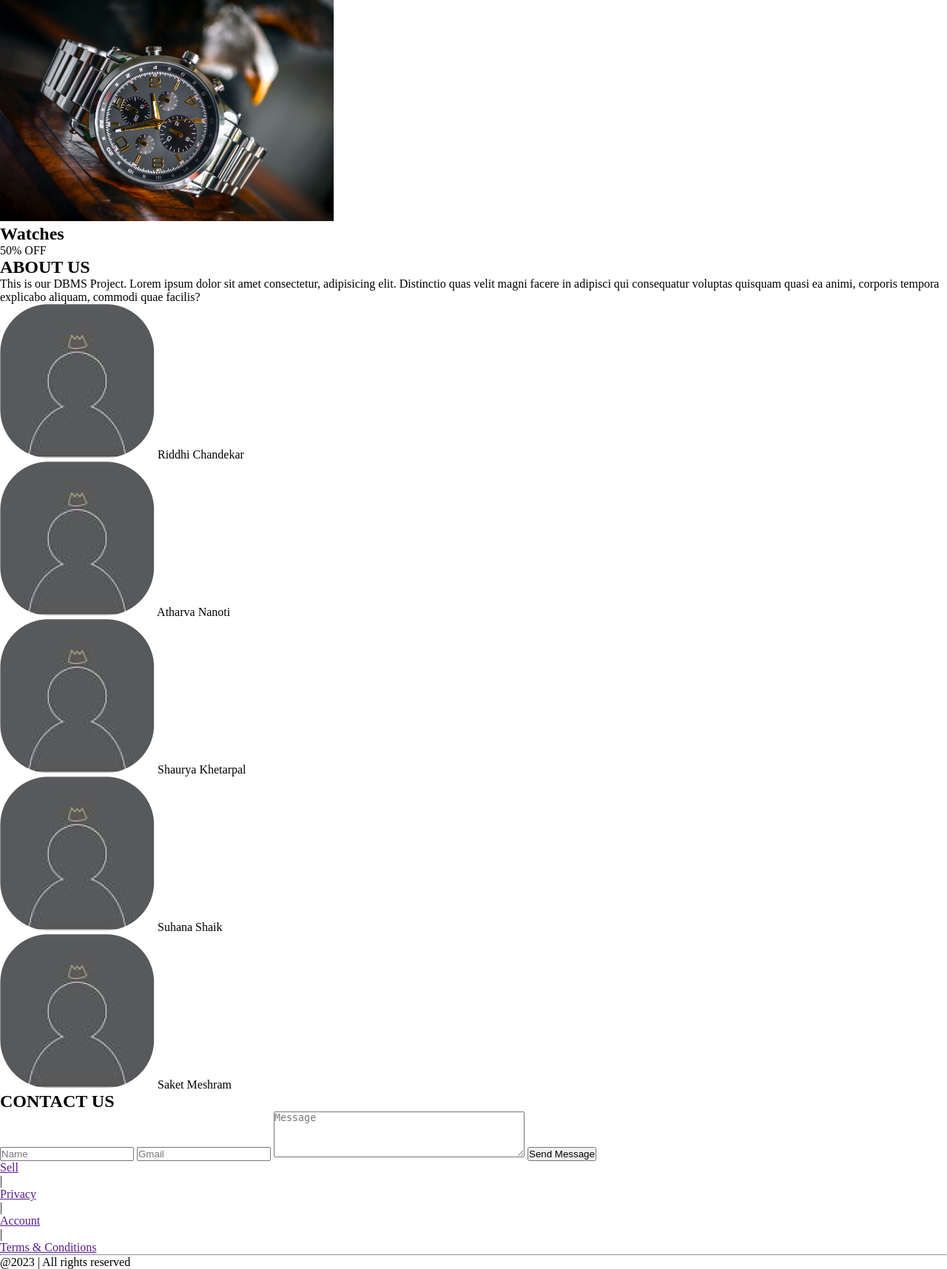
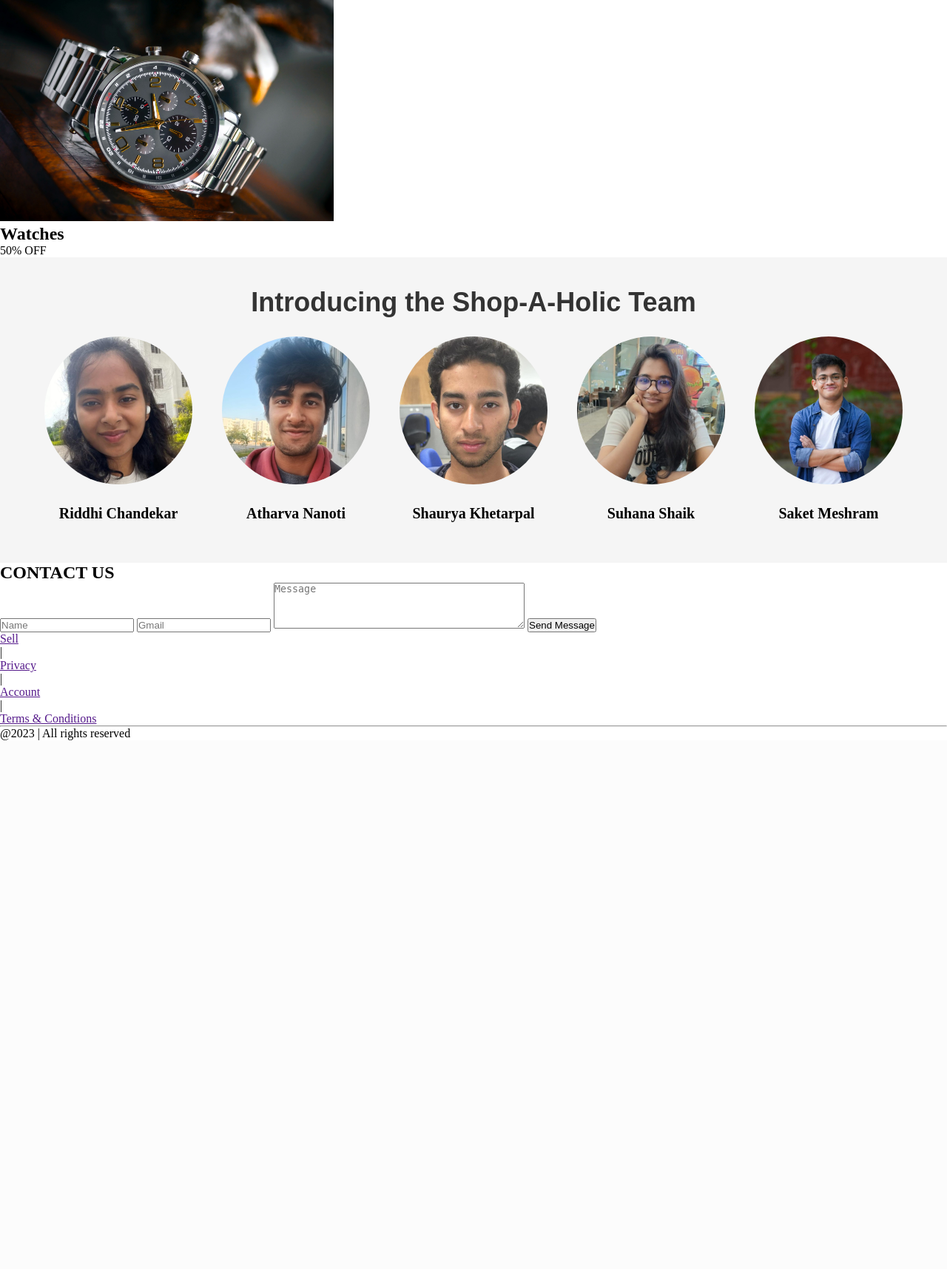
Before and after one commit to NanoTcodes/Shopping-Website, a Flask app: page /home in a window 1280 px wide. Shown: the part 2583-4299 px from the top of the page at 74% size. After the commit the page ends 3584 px from the top, so only its background shows below. Run offline with Flask 3, Linux system fonts and the light colour scheme; some libraries are stand-ins or nearby versions.

Commit message:
added about us

```diff
--- a/static/style/home.css
+++ b/static/style/home.css
@@ -92,3 +92,54 @@ header{
 #text1{
     font-size: 50px;
 }
+
+/* ABOUT US Section Styling */
+
+.ABOUT_US {
+    background-color: #f5f5f5; /* Background color */
+    padding: 40px;
+    text-align: center;
+  }
+
+  .about_us_heading {
+    font-size: 24px; /* Heading font size */
+    font-family: fantasy;
+    color: #333; /* Heading text color */
+    margin-bottom: 20px;
+  }
+
+  .about_us_text {
+    font-size: 16px; /* Text font size */
+    color: #666; /* Text color */
+    margin-bottom: 20px;
+    line-height: 1.6; /* Line height for better readability */
+  }
+
+  .about_us_pics {
+    display: flex;
+    justify-content: space-around;
+    flex-wrap: wrap;
+    margin-top: 10px;
+  }
+
+  .about_us_pic {
+    text-align: center;
+    font-size: 20px;
+    font-weight: bold;
+    margin: 5px;
+  }
+
+  .about_us_pic img {
+    max-width: 200px; /* Adjust image size as needed */
+    border-radius: 50%; /* Make the images circular */
+  }
+
+  /* Style the text below each team member's image */
+  .about_us_pic::after {
+    content: attr(alt);
+    display: block;
+    color: #333; /* Text color */
+    font-size: 50px;
+    margin-top: 10px;
+    text-align: center; /* Center the text */
+  }
--- a/templates/home.html
+++ b/templates/home.html
@@ -104,30 +104,27 @@
 
     <div class="ABOUT_US">
         <div class="about_us_heading">
-            <h2>ABOUT US</h2>
+            <h2>Introducing the Shop-A-Holic Team</h2>
         </div>
-        <div class="about_us_text">This is our DBMS Project. Lorem ipsum dolor sit amet consectetur, adipisicing elit.
-            Distinctio quas velit magni facere in adipisci qui consequatur voluptas quisquam quasi ea animi, corporis
-            tempora explicabo aliquam, commodi quae facilis?</div>
         <div class="about_us_pics">
             <div class="about_us_pic">
-                <img src="../static/images/image 2.png " alt="">
+                <img src="../static/images/riddhi.jpg" alt=""> <br> <br>
                 Riddhi Chandekar
             </div>
             <div class="about_us_pic">
-                <img src="../static/images/image 2.png " alt="">
+                <img src="../static/images/nano.jpg" alt=""> <br> <br>
                 Atharva Nanoti
             </div>
             <div class="about_us_pic">
-                <img src="../static/images/image 2.png " alt="">
+                <img src="../static/images/shaurya.jpg" alt=""> <br> <br>
                 Shaurya Khetarpal
             </div>
             <div class="about_us_pic">
-                <img src="../static/images/image 2.png " alt="">
+                <img src="../static/images/suhana.jpg" alt=""> <br> <br>
                 Suhana Shaik
             </div>
             <div class="about_us_pic">
-                <img src="../static/images/image 2.png " alt="">
+                <img src="../static/images/saki.jpg" alt=""> <br> <br>
                 Saket Meshram
             </div>
         </div>
```
Also changed, not shown: static/images/nano.jpg (added), static/images/riddhi.jpg (added), static/images/saki.jpg (added), static/images/shaurya.jpg (added), static/images/suhana.jpg (added).
